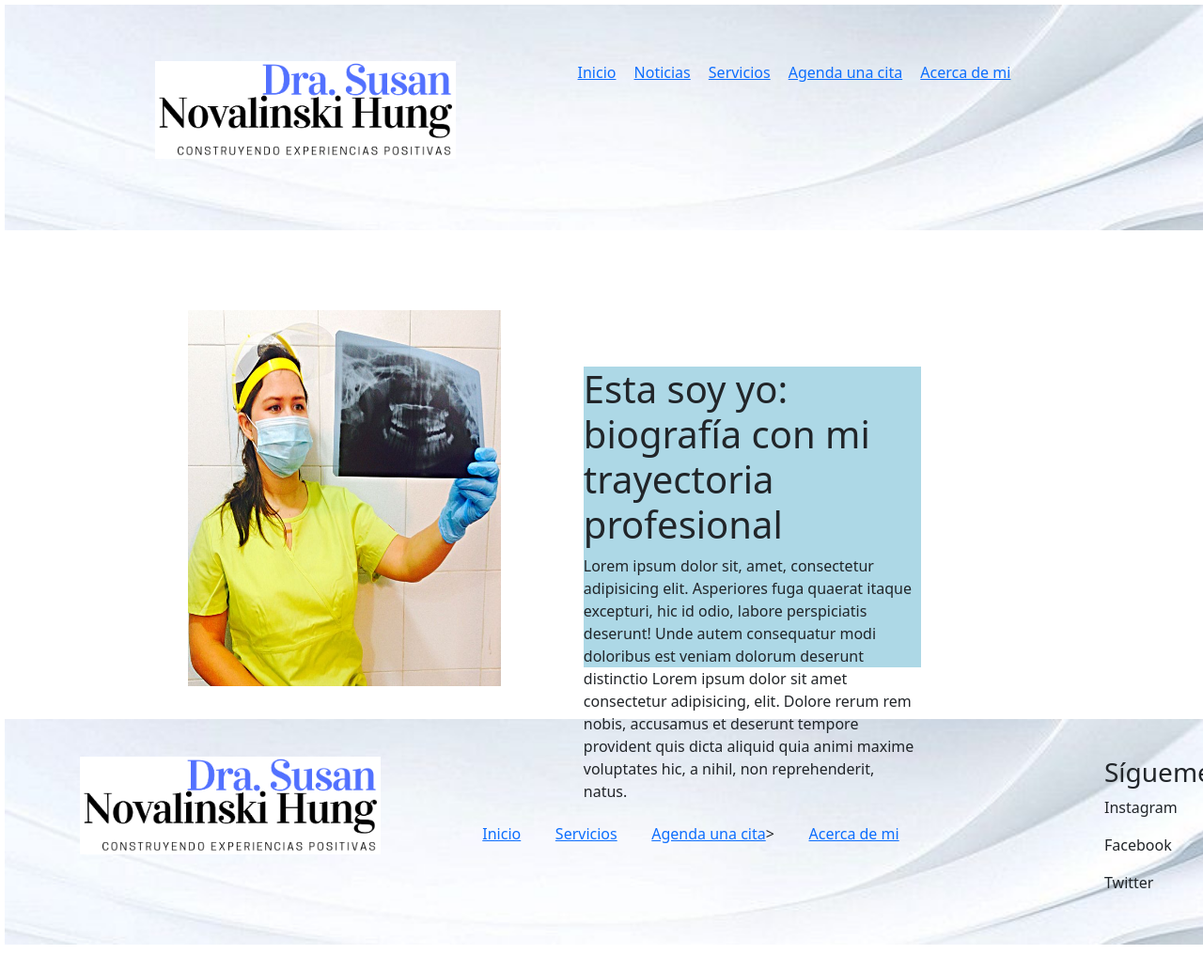
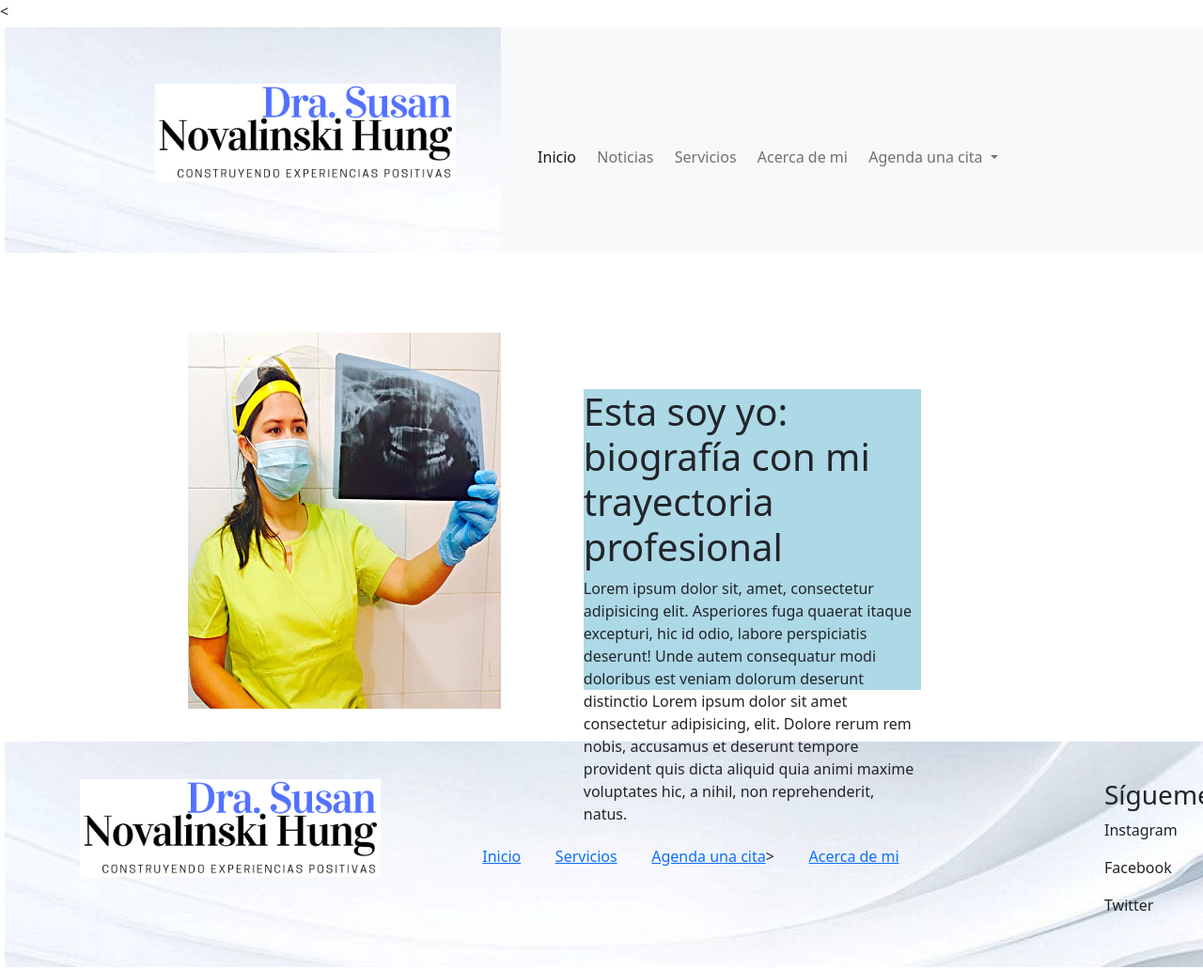
Before and after one commit to snovalinski/susannovalinski, a plain HTML site: page acercademi.html in a window 1280 px wide. Shown: the whole page at 94% size. Before the commit the page ends 1010 px from the top, so only its background shows below. Drawn offline with nearby package versions, Linux system fonts and the light colour scheme.

Commit message:
seo y menu bootstrap a acercademi

```diff
--- a/acercademi.html
+++ b/acercademi.html
@@ -4,23 +4,49 @@
 	<meta charset="UTF-8">
 	<meta name="viewport" content="width=device-width, initial-scale=1.0">
 	<meta name="keywords" content="biografia, acerca de mi curriculum, acerca de mi actividad, acerca de mi comunidad, acerca de mi laboral, sobre mi misma, contar acerca de mi misma, algo acerca de mi, todo acerca de mi actividad, biografía de susan novalinski hung, biografía susan novalinski hung, quien soy biografía, quien soy curriculum, quien soy descripción personal, quien soy actividad">
+	<meta name="description" content="acerca de mi trayectoría profesional">
 	<title>Acerca de mi</title>
-	<link rel="stylesheet" href="css/bootstrap.min.css">
-	<link rel="stylesheet" href="js/bootstrap.bundle.min.js">
+
+	<<link href="https://cdn.jsdelivr.net/npm/bootstrap@5.0.0-beta1/dist/css/bootstrap.min.css" rel="stylesheet" integrity="sha384-giJF6kkoqNQ00vy+HMDP7azOuL0xtbfIcaT9wjKHr8RbDVddVHyTfAAsrekwKmP1" crossorigin="anonymous">
 	<link rel="stylesheet" href="css/susanstyles.css">
 </head>
 <body>
 	<Header class="fotoFondo">
 		<img src="img/logo.png" alt="logo" class="boxLogo">
-		<nav>
-			<ul>
-				<li><a href="index.html">Inicio</a></li>
-				<li><a href="noticias.html">Noticias</a></li>
-				<li><a href="servicios.html">Servicios</a></li>
-				<li><a href="agendaunacita.html">Agenda una cita</a></li>
-				<li><a href="acercademi.html">Acerca de mi</a></li>
-			</ul>
-	   	</nav>
+		<nav class="navbar navbar-expand-lg navbar-light bg-light">
+  			<div class="container-fluid">
+   				<a class="navbar-brand" href="#"></a>
+    			<button class="navbar-toggler" type="button" data-bs-toggle="collapse" data-bs-target="#navbarNavDropdown" aria-controls="navbarNavDropdown" aria-expanded="false" aria-label="Toggle navigation">
+      			<span class="navbar-toggler-icon"></span>
+    			</button>
+    			<div class="collapse navbar-collapse" id="navbarNavDropdown">
+      				<ul class="navbar-nav">
+        				<li class="nav-item">
+          				<a class="nav-link active" aria-current="page" href="index.html">Inicio</a>
+        				</li>
+        				<li class="nav-item">
+          				<a class="nav-link" href="noticias.html">Noticias</a>
+        				</li>
+        				<li class="nav-item">
+          				<a class="nav-link" href="servicios.html">Servicios</a>
+        				</li>
+        				<li class="nav-item">
+         				 <a class="nav-link" href="acercademi.html">Acerca de mi</a>
+        				</li>
+        				<li class="nav-item dropdown">
+        				 <a class="nav-link dropdown-toggle" href="#" id="navbarDropdownMenuLink" role="button" data-bs-toggle="dropdown" aria-expanded="false">
+            				Agenda una cita
+          				 </a>
+         			 <ul class="dropdown-menu" aria-labelledby="navbarDropdownMenuLink">
+            			<li><a class="dropdown-item" href="#">Cita control</a></li>
+            			<li><a class="dropdown-item" href="#">Cita de urgencia</a></li>
+            			<li><a class="dropdown-item" href="#">Reparación de prótesis</a></li>
+          			</ul>
+        				</li>
+      				</ul>
+    			</div>
+  			</div>
+
 	</Header>
 
 	<section class="flexDeMi">
@@ -56,6 +82,6 @@
 			<p>Twitter</p>
 		</div>
 	</footer>
-
+	<script src="https://cdn.jsdelivr.net/npm/bootstrap@5.0.0-beta1/dist/js/bootstrap.bundle.min.js" integrity="sha384-ygbV9kiqUc6oa4msXn9868pTtWMgiQaeYH7/t7LECLbyPA2x65Kgf80OJFdroafW" crossorigin="anonymous"></script>
 </body>
 </html>
```
